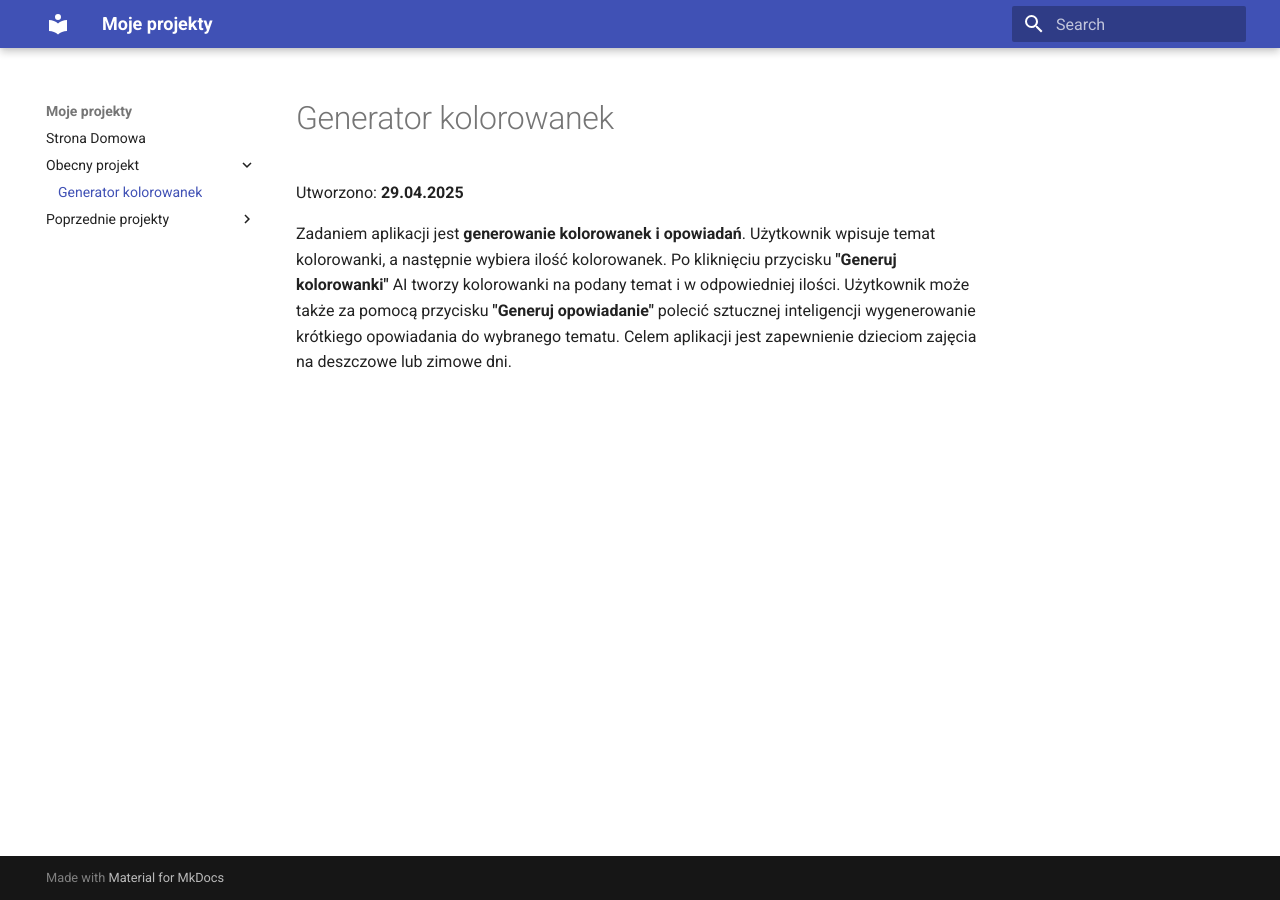
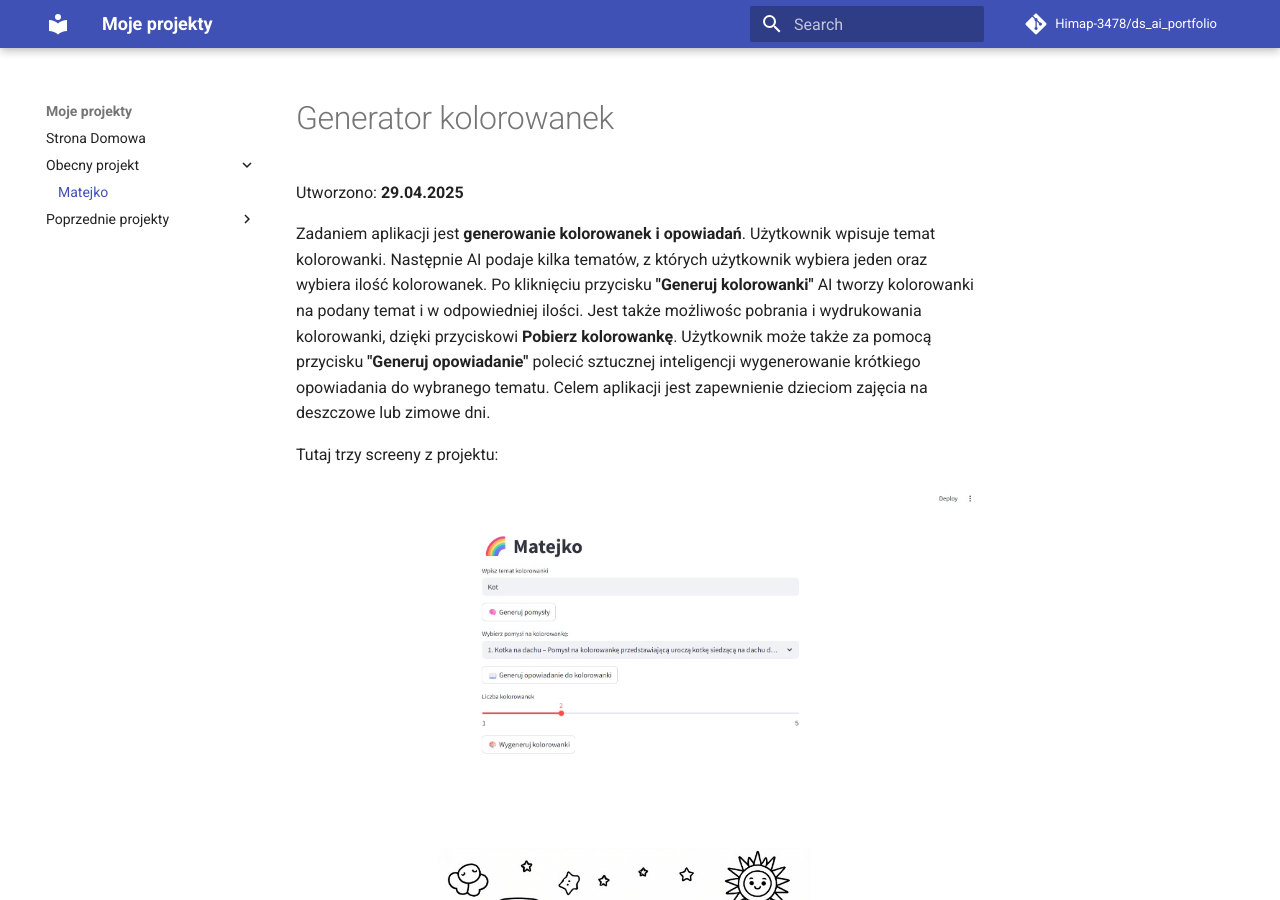
Before and after one commit to Himap-3478/ds_ai_portfolio, an MkDocs documentation site: the page built from docs/Generator_kolorowanek/index.md, in a window 1280 px wide and 900 px high. Built offline with MkDocs 1.6.1 and Material for MkDocs 9.7.7, drawn with Linux system fonts in a browser that asks for light colours; comment, search, counter and statistics services are not loaded.

Commit message:
dodanie screenshotów

```diff
--- a/docs/Generator_kolorowanek/index.md
+++ b/docs/Generator_kolorowanek/index.md
@@ -2,4 +2,13 @@
 
 Utworzono: **29.04.2025**
 
-Zadaniem aplikacji jest **generowanie kolorowanek i opowiadań**. Użytkownik wpisuje temat kolorowanki, a następnie wybiera ilość kolorowanek. Po kliknięciu przycisku **"Generuj kolorowanki"** AI tworzy kolorowanki na podany temat i w odpowiedniej ilości. Użytkownik może także za pomocą przycisku **"Generuj opowiadanie"** polecić sztucznej inteligencji wygenerowanie krótkiego opowiadania do wybranego tematu. Celem aplikacji jest zapewnienie dzieciom zajęcia na deszczowe lub zimowe dni.
+Zadaniem aplikacji jest **generowanie kolorowanek i opowiadań**. Użytkownik wpisuje temat kolorowanki. Następnie AI podaje kilka tematów, z których użytkownik wybiera jeden oraz wybiera ilość kolorowanek. Po kliknięciu przycisku **"Generuj kolorowanki"** AI tworzy kolorowanki na podany temat i w odpowiedniej ilości. Jest także możliwośc pobrania i wydrukowania kolorowanki, dzięki przyciskowi **Pobierz kolorowankę**. Użytkownik może także za pomocą przycisku **"Generuj opowiadanie"** polecić sztucznej inteligencji wygenerowanie krótkiego opowiadania do wybranego tematu. Celem aplikacji jest zapewnienie dzieciom zajęcia na deszczowe lub zimowe dni.
+
+
+Tutaj trzy screeny z projektu:
+
+![Widok początkowy](images/Matejko.png)
+
+![Kolorowanka](images/Matejko2.png)
+
+![Opowiadanie](images/Matejko3.png)
--- a/mkdocs.yml
+++ b/mkdocs.yml
@@ -2,6 +2,9 @@
 site_author: Rafał Okroj
 site_description: >
   Portfolio moich wspaniałych projektów z Data Science i AI!
+
+repo_name: Himap-3478/ds_ai_portfolio
+repo_url: https://github.com/Himap-3478/ds_ai_portfolio
 
 theme:
   name: material
@@ -11,7 +14,7 @@
 nav:
   - Strona Domowa: index.md
   - Obecny projekt:
-      - "Generator kolorowanek": Generator_kolorowanek/index.md
+      - "Matejko": Generator_kolorowanek/index.md
   - Poprzednie projekty:
       - "Iris": Irysy/index.md
       - "Titanic": Titanic/index.md
```
Also changed, not shown: docs/Generator_kolorowanek/images/Matejko.png (added), docs/Generator_kolorowanek/images/Matejko2.png (added), docs/Generator_kolorowanek/images/Matejko3.png (added).
